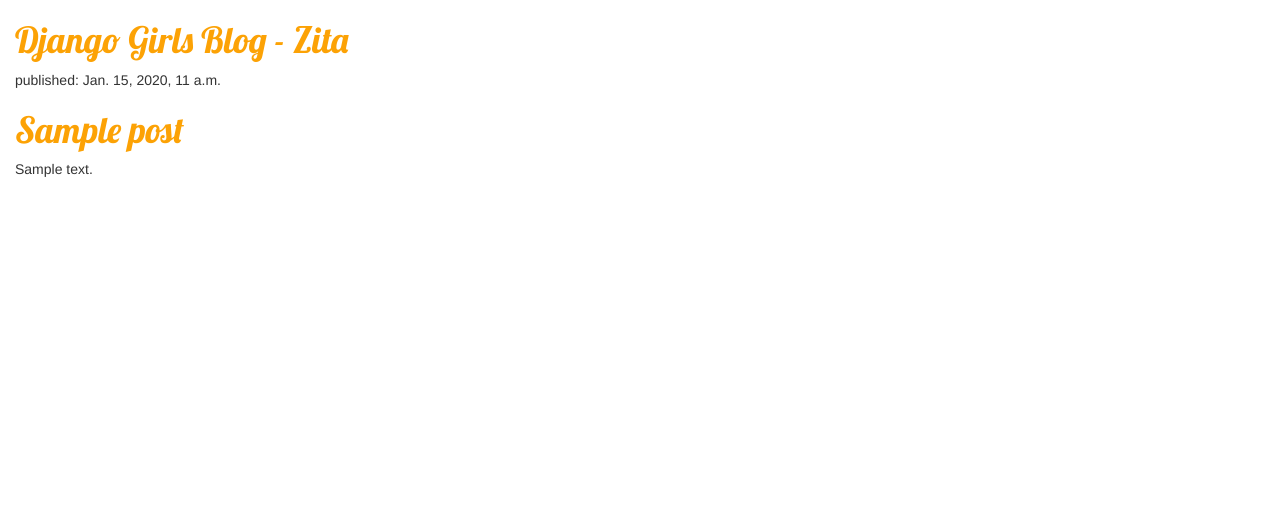
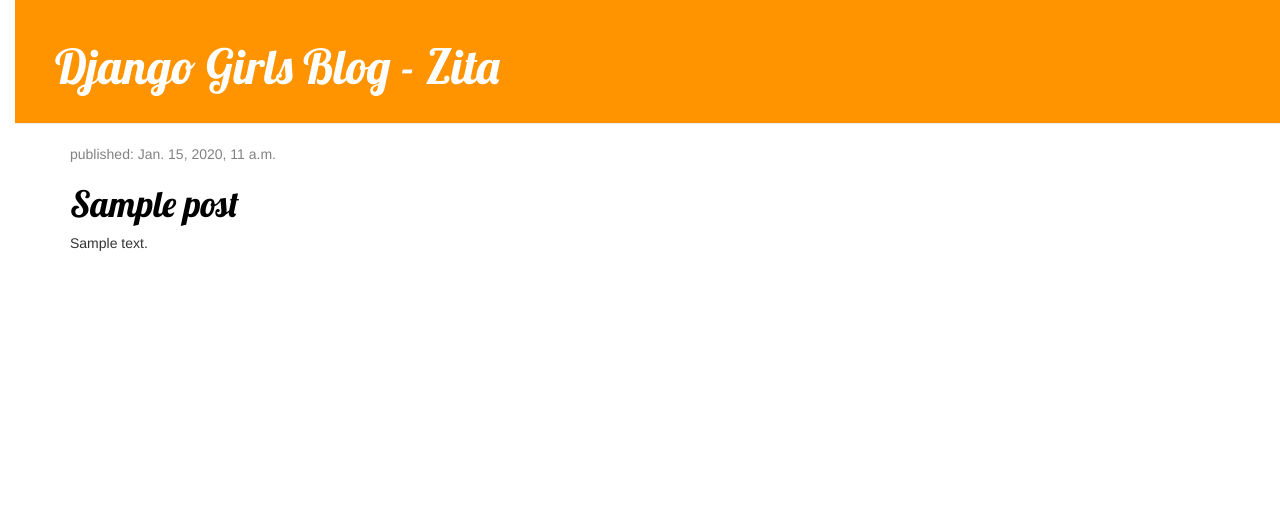
Before and after one commit to zitana/my-first-blog, a Django app: template blog/templates/blog/post_list.html in a window 1280 px wide. Shown: the top 523 px of the page. Run offline with Django 3.2, Linux system fonts and the light colour scheme; the template is opened without the code that fills it: values that come from a table or form of the project are taken from there, others are empty; tables that the repository leaves empty hold one stand-in row (values such as "Sample post"); some libraries are stand-ins or nearby versions.

Commit message:
Final workshop version

```diff
--- a/blog/static/css/blog.css
+++ b/blog/static/css/blog.css
@@ -6,3 +6,50 @@ h1 a {
 body {
     padding-left: 15px;
 }
+
+.page-header {
+    background-color: #ff9400;
+    margin-top: 0;
+    padding: 20px 20px 20px 40px;
+}
+
+.page-header h1, .page-header h1 a, .page-header h1 a:visited, .page-header h1 a:active {
+    color: #ffffff;
+    font-size: 36pt;
+    text-decoration: none;
+}
+
+.content {
+    margin-left: 40px;
+}
+
+h1, h2, h3, h4 {
+    font-family: 'Lobster', cursive;
+}
+
+.date {
+    color: #828282;
+}
+
+.save {
+    float: right;
+}
+
+.post-form textarea, .post-form input {
+    width: 100%;
+}
+
+.top-menu, .top-menu:hover, .top-menu:visited {
+    color: #ffffff;
+    float: right;
+    font-size: 26pt;
+    margin-right: 20px;
+}
+
+.post {
+    margin-bottom: 70px;
+}
+
+.post h1 a, .post h1 a:visited {
+    color: #000000;
+}
--- a/blog/templates/blog/post_list.html
+++ b/blog/templates/blog/post_list.html
@@ -1,7 +1,7 @@
 {% load staticfiles %}
 <html>
     <head>
-        <title>Django Girls blog</title>
+        <title>A Django Girls blog</title>
         <link rel="stylesheet" href="//maxcdn.bootstrapcdn.com/bootstrap/3.2.0/css/bootstrap.min.css">
         <link rel="stylesheet" href="//maxcdn.bootstrapcdn.com/bootstrap/3.2.0/css/bootstrap-theme.min.css">
         <link href="//fonts.googleapis.com/css?family=Lobster&subset=latin,latin-ext" rel="stylesheet" type="text/css">
@@ -9,15 +9,24 @@
 
     </head>
     <body>
-        <div>
+        <div class="page-header">
             <h1><a href="">Django Girls Blog - Zita</a></h1>
         </div>
-        {% for post in posts %}
-            <div>
-                <p>published: {{ post.published_date }}</p>
-                <h1><a href="">{{ post.title }}</a></h1>
-                <p>{{ post.text|linebreaksbr }}</p>
+
+        <div class="content container">
+          <div class="row">
+            <div class="col-md-8">
+            {% for post in posts %}
+                <div class="post">
+                    <div class="date">
+                        <p>published: {{ post.published_date }}</p>
+                    </div>
+                    <h1><a href="">{{ post.title }}</a></h1>
+                    <p>{{ post.text|linebreaksbr }}</p>
+                </div>
+            {% endfor %}
             </div>
-        {% endfor %}
+          </div>
+        </div>
     </body>
 </html>
```
